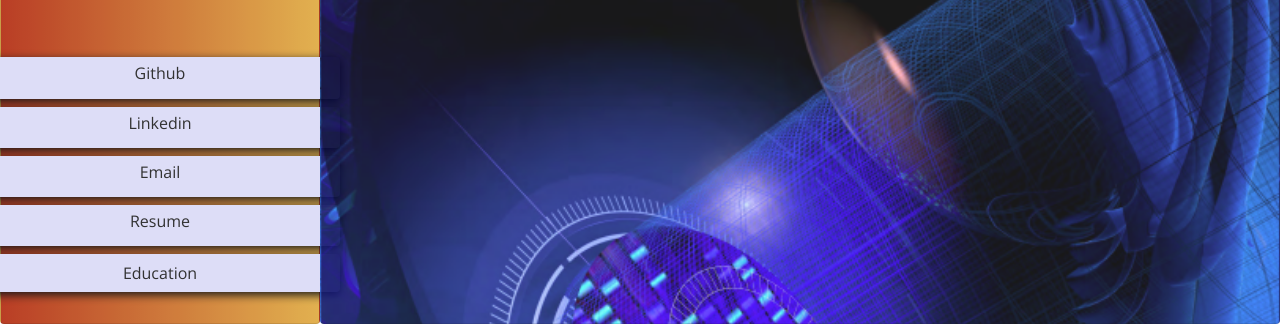
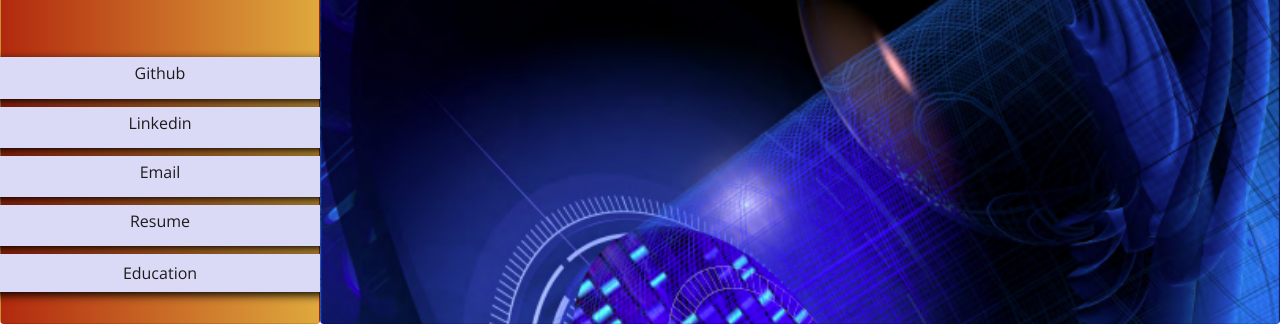
Before and after one commit to humesandrew/portfolio3, a plain HTML site: page index.html in a window 1280 px wide. Shown: the part 476-800 px from the top of the page. Drawn offline with nearby package versions, Linux system fonts and the light colour scheme.

Commit message:
removehover

```diff
--- a/style.css
+++ b/style.css
@@ -17,7 +17,7 @@
 .bioCard {
     /* background-image: url("Andy_1.jpg"); */
     /* background-size: cover; */
-    opacity: 90%;
+
    background-image: linear-gradient(to right, #b2290e, #dfa93d);
     display: flex;
     align-items: center;
@@ -30,10 +30,6 @@ max-height: 100%;
 
 }
 
-.bioCard:hover {
-    opacity: 1;
-    /* font-size: 60px; */
-}
 
 .andyPic {
     display: flex;
@@ -83,7 +79,7 @@ max-height: 100%;
 
 .projectCard {
     background-image: url("eyeball.png");
-    opacity: 90%;
+
     background-size: cover;
     display: flex;
     align-items: center;
@@ -92,10 +88,7 @@ max-height: 100%;
 font-size: 40px
 }
 
-.projectCard:hover {
-    opacity: 1;
-    /* font-size: 60px; */
-}
+
 
 .contactCard {
     /* background-image: url("FFB.png"); */
```
